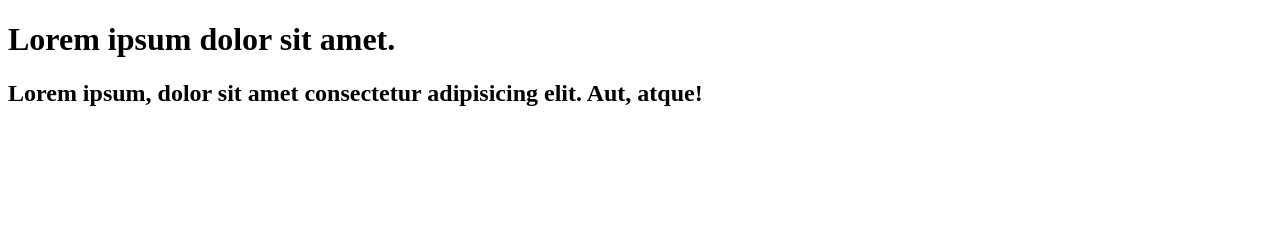
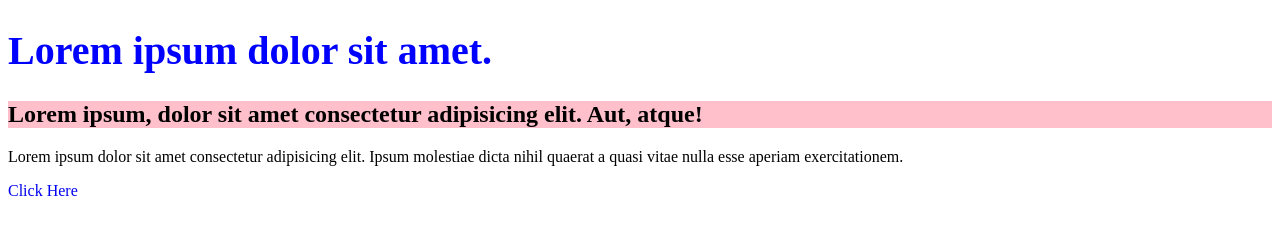
Before and after one commit to fahim-nion/MERN-Stack, a plain HTML site: page FrontEnd BOOTCAMP/CSS/types of css/index.html in a window 1280 px wide. Drawn offline with Linux system fonts and the light colour scheme.

Commit message:
learning css

```diff
--- /dev/null
+++ b/FrontEnd BOOTCAMP/CSS/types of css/external.css
@@ -0,0 +1,4 @@
+a{
+    text-decoration: none;
+    cursor: help;
+}
--- a/FrontEnd BOOTCAMP/CSS/types of css/index.html
+++ b/FrontEnd BOOTCAMP/CSS/types of css/index.html
@@ -4,9 +4,17 @@
     <meta charset="UTF-8">
     <meta name="viewport" content="width=device-width, initial-scale=1.0">
     <title>inline css</title>
+    <link rel="stylesheet" href="external.css">
 </head>
 <body>
-    <h1>Lorem ipsum dolor sit amet.</h1>
+    <h1 style="color: blue; font-size: 40px;">Lorem ipsum dolor sit amet.</h1> <!--demo of a inline css -->
     <h2>Lorem ipsum, dolor sit amet consectetur adipisicing elit. Aut, atque!</h2>
+    <style>
+        h2{
+            background-color: pink;
+        }
+    </style> <!--demo of a internal css -->
+    <p>Lorem ipsum dolor sit amet consectetur adipisicing elit. Ipsum molestiae dicta nihil quaerat a quasi vitae nulla esse aperiam exercitationem.</p>
+    <a href="http://google.com">Click Here</a>
 </body>
 </html>
```
